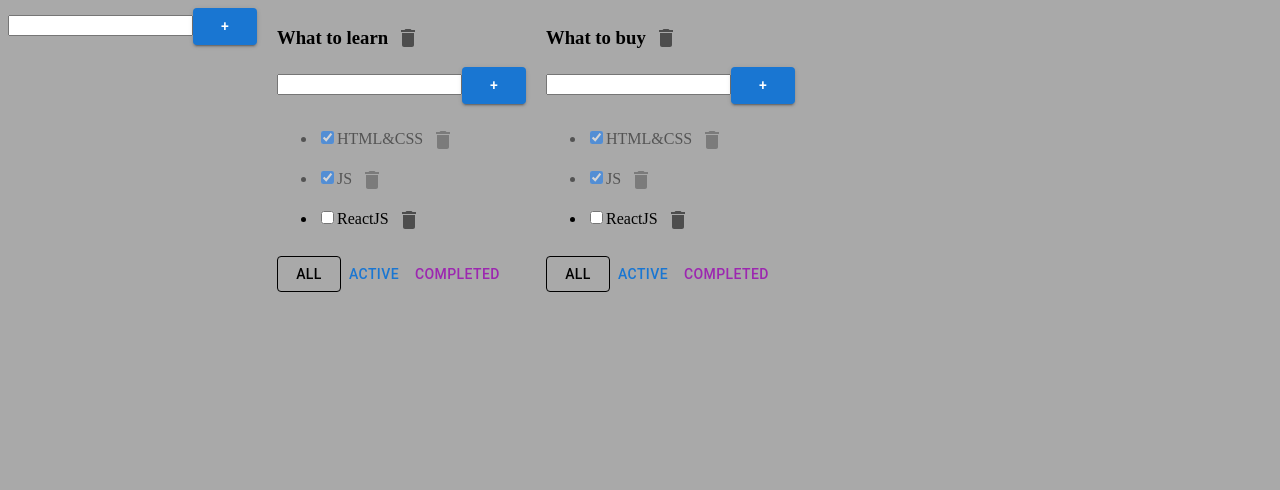
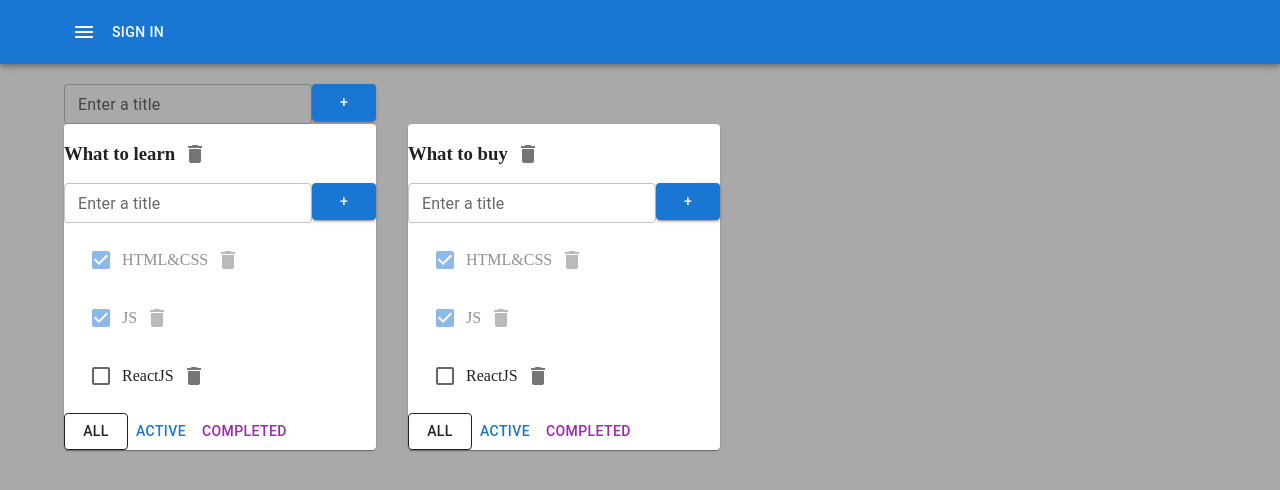
Before and after one commit to L1bertyCode/todolist-react, a React (Vite) app: page / in a window 1280 px wide. Shown: the top 490 px of the page. Built offline with nearby package versions, Linux system fonts and the light colour scheme.

Commit message:
u mui>>>

```diff
--- a/src/App.css
+++ b/src/App.css
@@ -1,3 +1,18 @@
+.app {
+  display: flex;
+  flex-direction: column;
+  width: 100vw;
+}
+
+.container {
+  display: flex;
+  align-items: center;
+}
+
+.is-done {
+  opacity: 0.5;
+}
+
 input:focus {
   outline: none;
 }
--- a/src/App.tsx
+++ b/src/App.tsx
@@ -3,6 +3,15 @@ import './App.css';
 import { TodolistItem } from './TodolistItem/TodolistItem';
 import { v1 } from 'uuid';
 import { CreateItemForm } from './CreateItemForm/CreateItemForm';
+
+import AppBar from '@mui/material/AppBar';
+import Toolbar from '@mui/material/Toolbar';
+import Button from '@mui/material/Button';
+import IconButton from '@mui/material/IconButton';
+import MenuIcon from '@mui/icons-material/Menu';
+import Container from '@mui/material/Container';
+import Grid from '@mui/material/Grid2';
+import Paper from '@mui/material/Paper';
 
 export type Todolist = {
   id: string;
@@ -81,7 +90,21 @@ export const App = () => {
 
   return (
     <div className="app">
+      <AppBar position="static">
+        <Toolbar>
+          <Container maxWidth={'lg'}>
+            <IconButton color="inherit">
+              <MenuIcon />
+            </IconButton>
+            <Button color="inherit">Sign in</Button>
+          </Container>
+        </Toolbar>
+      </AppBar>
+      <Container maxWidth={"lg"}>
+        <Grid container>
           <CreateItemForm createItem={createTodolist} />
+        </Grid>
+        <Grid container spacing={4}>
           {todolists.map(tl => {
             let filtredTasks = tasks[tl.id];
             if (tl.filter === "completed") {
@@ -91,6 +114,8 @@ export const App = () => {
               filtredTasks = tasks[tl.id].filter(t => !t.isDone);
             }
             return (
+              <Grid key={tl.id}>
+                <Paper>
                   <TodolistItem
                     todolist={tl}
                     key={tl.id}
@@ -103,9 +128,13 @@ export const App = () => {
                     changeTaskTitle={changeTaskTitle}
                     changeTodolistTitle={changeTodolistTitle}
                   />
+                </Paper>
+              </Grid>
             );
           }
           )}
+        </Grid>
+      </Container>
     </div>
   );
 };
--- a/src/CreateItemForm/CreateItemForm.tsx
+++ b/src/CreateItemForm/CreateItemForm.tsx
@@ -2,6 +2,7 @@ import { ChangeEvent, KeyboardEvent, useState } from "react";
 // import { AppButton } from "../AppButton/AppButton";
 
 import Button from '@mui/material/Button';
+import { TextField } from "@mui/material";
 
 interface CreateItemFormProps {
   createItem: (title: string) => void;
@@ -20,7 +21,25 @@ export const CreateItemForm = ({ createItem }: CreateItemFormProps) => {
 
   return (
     <div className={""}>
-      <input
+
+      <TextField label={'Enter a title'}
+        variant={'outlined'}
+        className={error ? 'error' : ''}
+        value={title}
+        size={'small'}
+        error={!!error}
+        helperText={error}
+        onChange={(e: ChangeEvent<HTMLInputElement>) => {
+          setTitle(e.currentTarget.value);
+          setError(null);
+
+        }}
+        onKeyDown={(e: KeyboardEvent<HTMLInputElement>) => {
+          if (e.key === "Enter") {
+            createItemHandler();
+          }
+        }} />
+      {/* <input
         className={`input ${error && "error"}`}
         value={title}
         onChange={(e: ChangeEvent<HTMLInputElement>) => {
@@ -33,9 +52,8 @@ export const CreateItemForm = ({ createItem }: CreateItemFormProps) => {
             createItemHandler();
           }
         }}
-      />
+      /> */}
       <Button variant="contained" onClick={createItemHandler}>+</Button>
-      {error && <div className={'error-message'}>{error}</div>}
     </div>
   );
 };
--- a/src/EditableSpan/EditableSpan.tsx
+++ b/src/EditableSpan/EditableSpan.tsx
@@ -1,3 +1,4 @@
+import { TextField } from "@mui/material";
 import { ChangeEvent, KeyboardEvent, useState } from "react";
 
 
@@ -16,9 +17,9 @@ export const EditableSpan = ({ value, changeItem }: EditableSpanProps) => {
     <span className={""}>
       {!isEditMode ?
         <span onDoubleClick={() => setIsEditMode(true)}>{value}</span> :
-        <input
-          autoFocus
+        <TextField variant={'outlined'}
           value={title}
+          size={'small'}
           onChange={(e: ChangeEvent<HTMLInputElement>) => setTitle(e.currentTarget.value)}
           onKeyDown={(e: KeyboardEvent<HTMLInputElement>) => {
             if (e.key === "Enter") {
@@ -30,7 +31,9 @@ export const EditableSpan = ({ value, changeItem }: EditableSpanProps) => {
             changeItemHandler();
             setIsEditMode(false);
           }}
-        />}
+          autoFocus />
+
+      }
     </span>
   );
 };
--- a/src/TodolistItem/TodolistItem.tsx
+++ b/src/TodolistItem/TodolistItem.tsx
@@ -7,6 +7,9 @@ import { EditableSpan } from "../EditableSpan/EditableSpan";
 import IconButton from '@mui/material/IconButton';
 import DeleteIcon from '@mui/icons-material/Delete';
 import Button from '@mui/material/Button';
+import { Checkbox } from "@mui/material";
+import List from '@mui/material/List';
+import ListItem from '@mui/material/ListItem';
 
 
 interface TodolistItemProps {
@@ -66,7 +69,7 @@ export const TodolistItem = ({
       {tasks.length === 0 ? (
         <p>Тасок нет</p>
       ) : (
-        <ul>
+        <List>
           {tasks.map(t => {
             const deleteTaskHandler = () => deleteTask(todolist.id, t.id);
 
@@ -74,24 +77,21 @@ export const TodolistItem = ({
               changeTaskTitle(todolist.id, t.id, title);
             };
             return (
-              <li
+              <ListItem
                 key={t.id + "----" + self.crypto.randomUUID()}
                 className={t.isDone ? 'is-done' : ''}
               >
-                <input
-                  type="checkbox"
-                  checked={t.isDone}
-                  onChange={(e: ChangeEvent<HTMLInputElement>) => chnageTaskStatus(todolist.id, t.id, e.currentTarget.checked)}
-                />
+                <Checkbox checked={t.isDone} onChange={(e: ChangeEvent<HTMLInputElement>) => chnageTaskStatus(todolist.id, t.id, e.currentTarget.checked)} />
+
                 <EditableSpan changeItem={changeTaskTitleHandler} value={t.title} />
                 <IconButton onClick={deleteTaskHandler}>
                   <DeleteIcon />
                 </IconButton>
-              </li>
+              </ListItem>
             );
           }
           )}
-        </ul>
+        </List>
       )}
       <div>
         <Button variant={todolist.filter === 'all' ? 'outlined' : 'text'}
--- a/src/index.css
+++ b/src/index.css
@@ -1,5 +1,6 @@
 body {
   background: darkgray;
+  margin: 0;
 }
 
 /* :root {
```
Lines whose indentation alone changed are shown as unchanged.
